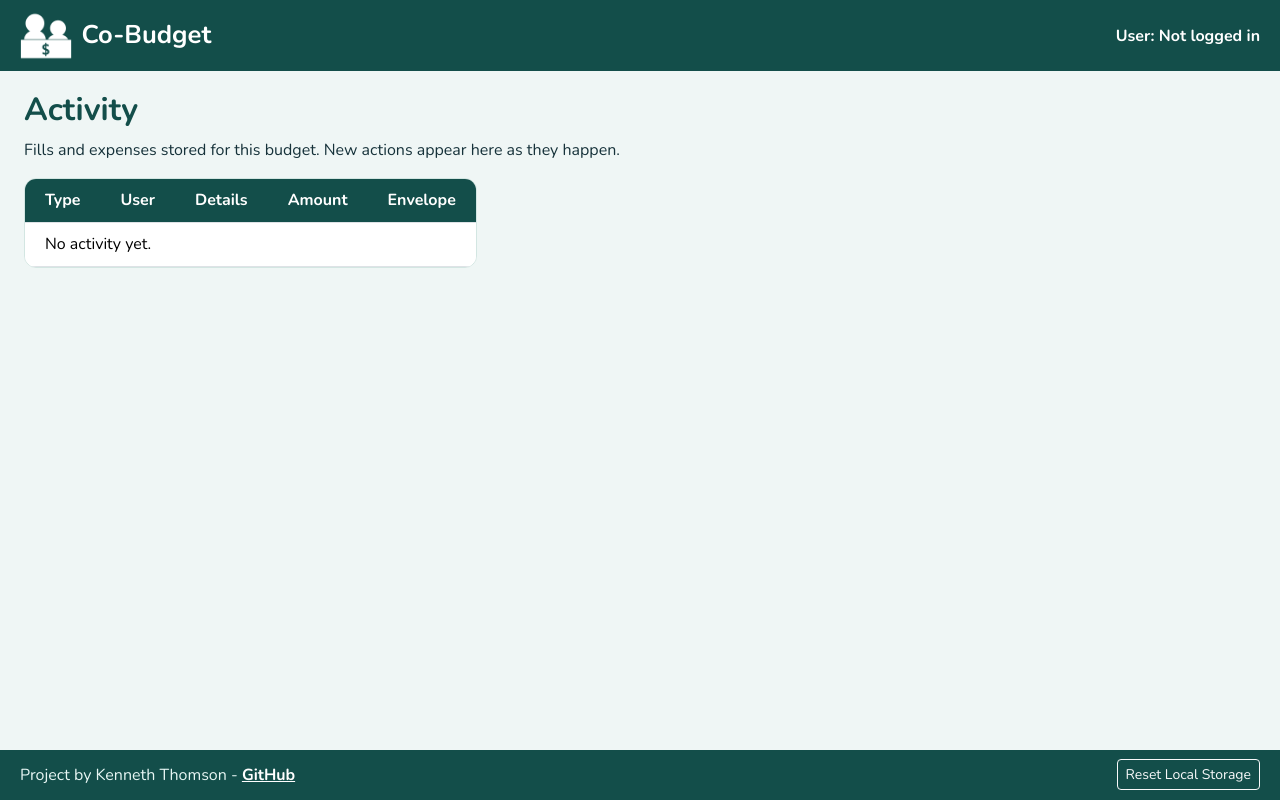
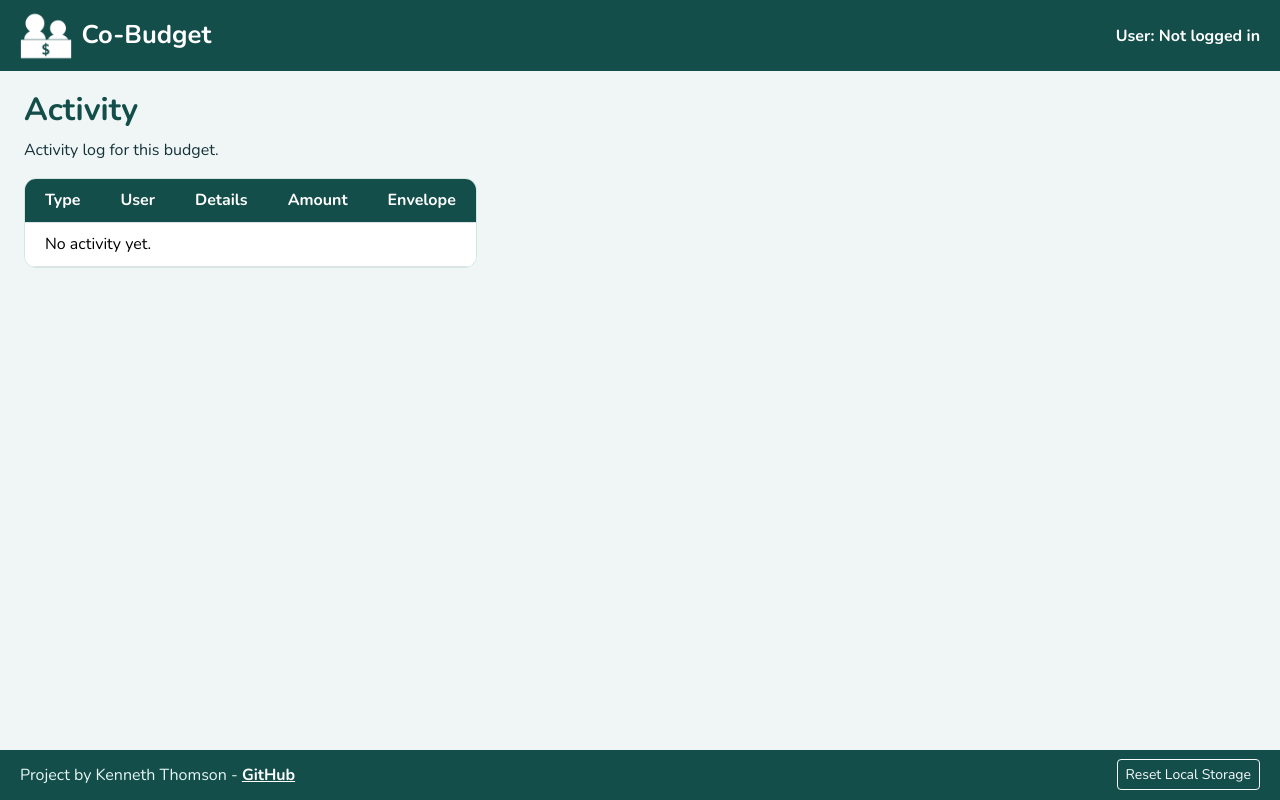
Before and after one commit to KenTheScientist/startup, a React (Vite) app: page /activity in a window 1280 px wide. Built offline with nearby package versions, Linux system fonts and the light colour scheme.

Commit message:
shorten descriptions

```diff
--- a/src/activity/activity.jsx
+++ b/src/activity/activity.jsx
@@ -6,7 +6,7 @@ export default function Activity({ budget }) {
     return (
         <main>
                 <h2>Activity</h2>
-                <p>Fills and expenses stored for this budget. New actions appear here as they happen.</p>
+                <p>Activity log for this budget.</p>
 
                 <div className="table-responsive">
                     <table className="table">
--- a/src/envelopes/envelopes.jsx
+++ b/src/envelopes/envelopes.jsx
@@ -45,7 +45,7 @@ export default function Envelopes({ budget, userName }) {
     return (
         <main>
                 <h2>Envelopes</h2>
-                <p>Manage envelopes for your budget.</p>
+                <p>Organize your funds.</p>
                 <p><strong>Total funds: {money(total)}</strong></p>
 
                 <div className="envelope-list">
--- a/src/members/members.jsx
+++ b/src/members/members.jsx
@@ -10,7 +10,7 @@ export default function Members({ budget }) {
     return (
         <main>
                 <h2>Members</h2>
-                <p>People in this budget can add envelopes, fill them, and record expenses. Share the join code or QR code to invite someone.</p>
+                <p>Share the join code or QR code to invite someone to this budget.</p>
 
                 <div className="table-responsive">
                     <table className="table">
```
